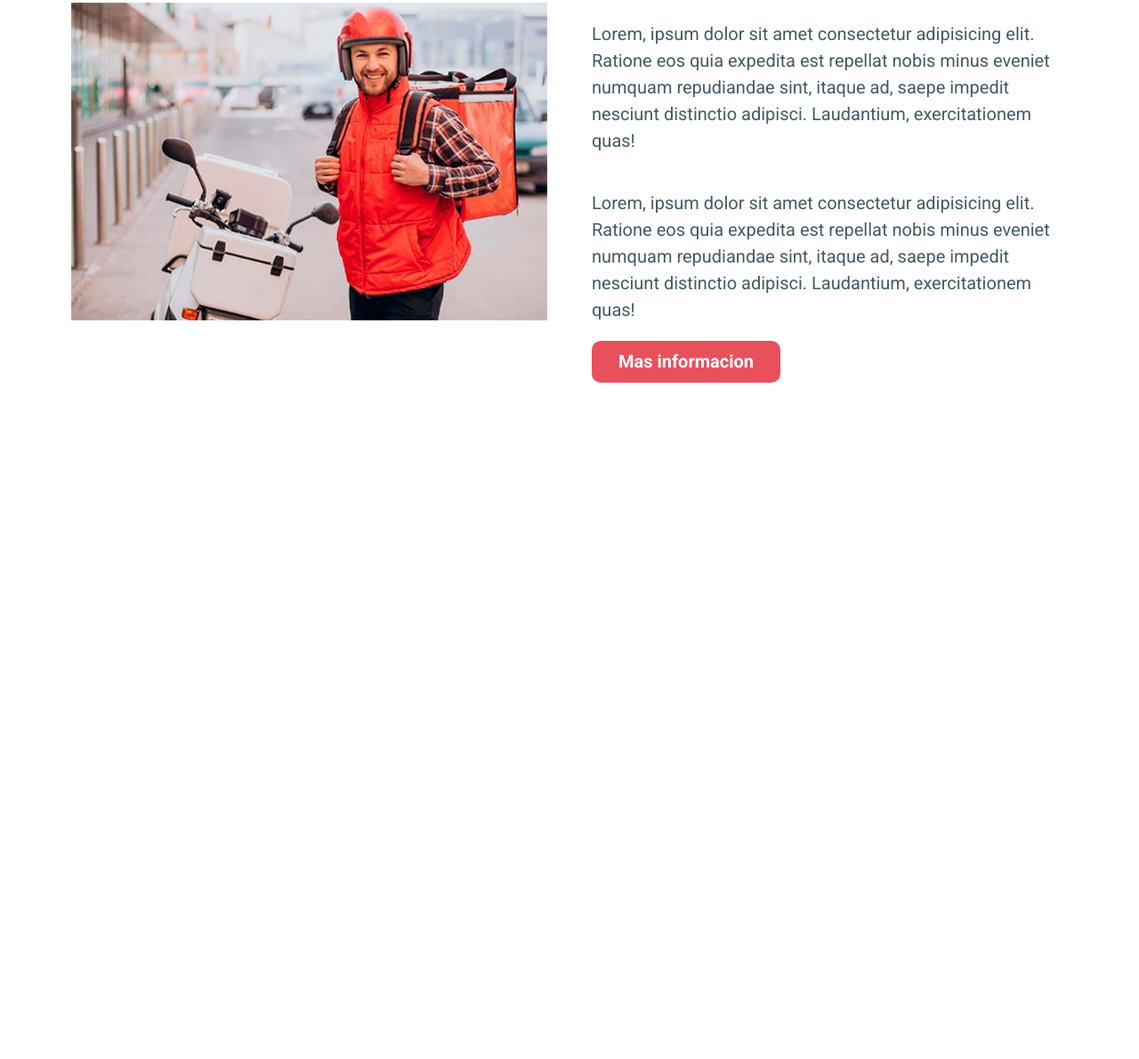
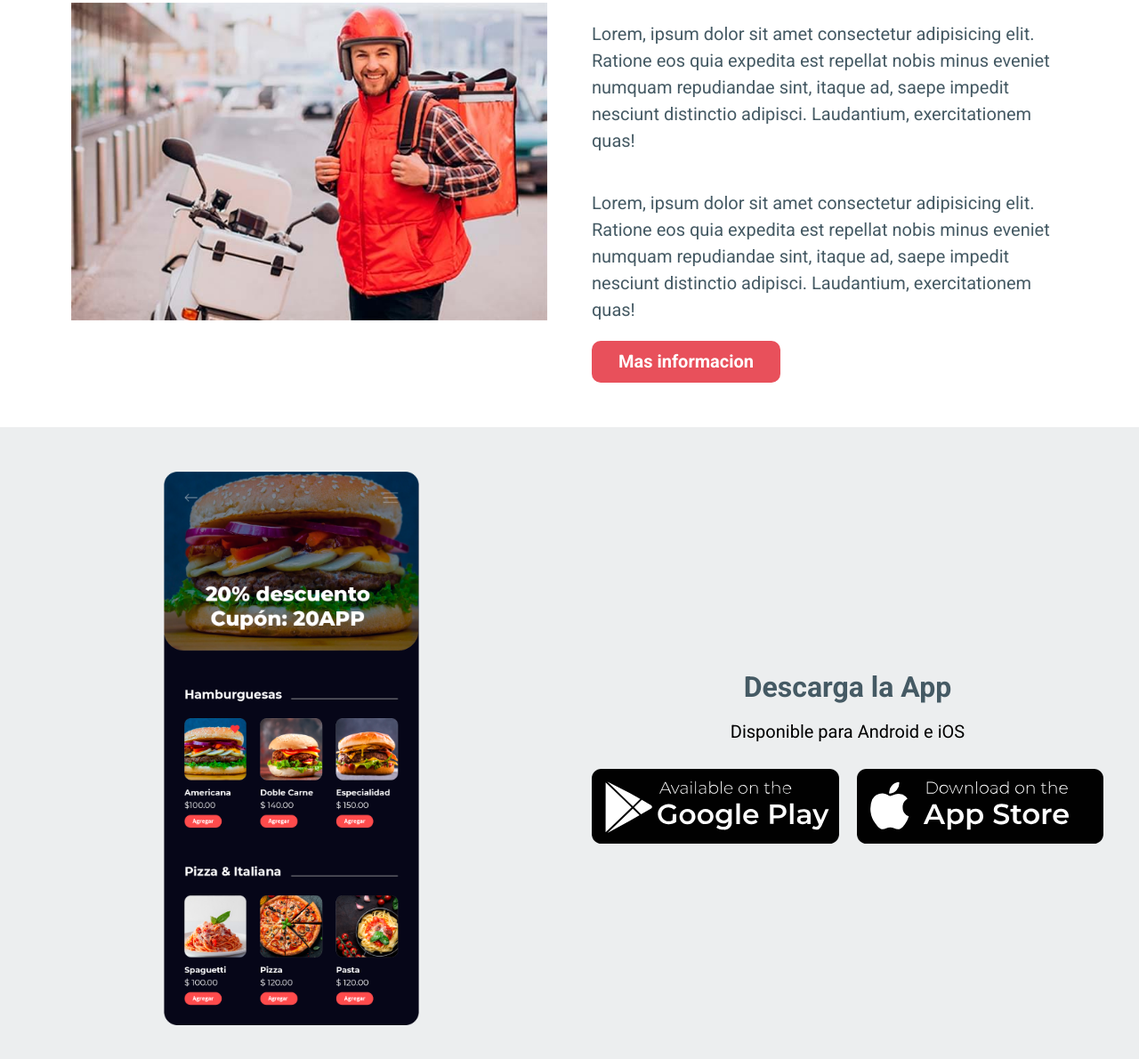
Before and after one commit to BenjaCode/AppComida, a website: page index.html in a window 1280 px wide. Shown: the part 4739-5929 px from the top of the page at 89% size. Before the commit the page ends 5219 px from the top, so only its background shows below. Drawn offline with Linux system fonts and the light colour scheme.

Commit message:
Descargar

```diff
--- a/index.html
+++ b/index.html
@@ -313,5 +313,27 @@
             </div>
         </div>
     </section>
+
+    <section class="descargar">
+        <div class="descargar__grid contenedor">
+            <div class="descargar__imagen">
+                <img src="build/img/app.png" alt="Imagen de la App">
+            </div>
+
+            <div class="tiendas">
+                <h3 class="tiendas__heading">Descarga la App</h3>
+                <p class="tiendas__texto">Disponible para Android e iOS</p>
+                <div class="tiendas__grid">
+                    <a href="#" class="tiendas__enlace">
+                        <img src="build/img/tienda-android.svg" alt="Link de PlayStore">
+                    </a>
+
+                    <a href="#" class="tiendas__enlace">
+                        <img src="build/img/tienda-apple.svg" alt="Link de AppStore">
+                    </a>
+                </div>
+            </div>
+        </div>
+    </section>
 </body>
 </html>
--- a/src/scss/app.scss
+++ b/src/scss/app.scss
@@ -5,3 +5,4 @@
 @use 'testimoniales';
 @use 'favoritos';
 @use 'repartidores';
+@use 'descargar';
--- /dev/null
+++ b/src/scss/descargar/_descargar.scss
@@ -0,0 +1,63 @@
+@use 'base/variables' as v;
+@use 'base/mixins' as m;
+
+.descargar{
+    background-color: v.$grisClaro;
+    padding: v.$separacion 0;
+
+    &__grid{
+        display: flex;
+        flex-direction: column-reverse;
+        @include m.tablet {
+            @include m.grid(2, v.$separacion);
+        }
+    }
+
+    &__imagen{
+        width: 50%;
+        margin: 0 auto;
+        transition-property: transform;
+        transition-duration: 300ms;
+
+        &:hover{
+            transform: rotate(4deg) scale(1.15);
+        }
+    }
+}
+
+.tiendas{
+    display: flex;
+    flex-direction: column;
+    justify-content: center;
+    margin-bottom: v.$separacion;
+    @include m.tablet {
+        margin-bottom: 0;
+    }
+
+    &__heading,
+    &__texto{
+        text-align: center;
+    }
+
+    &__heading{
+        color: v.$secundario;
+        margin: 2rem 0 0 0;
+    }
+
+    &__texto{
+        margin-bottom: 3rem;
+    }
+
+    &__grid{
+        @include m.grid(2, 2rem);
+    }
+
+    &__enlace{
+        transition-property: transform;
+        transition-duration: 300ms;
+
+        &:hover{
+            transform: scale(1.1);
+        }
+    }
+}
--- /dev/null
+++ b/src/scss/descargar/_index.scss
@@ -0,0 +1 @@
+@forward 'descargar';
```
Also changed, not shown: build/css/app.css, 1 other file.
